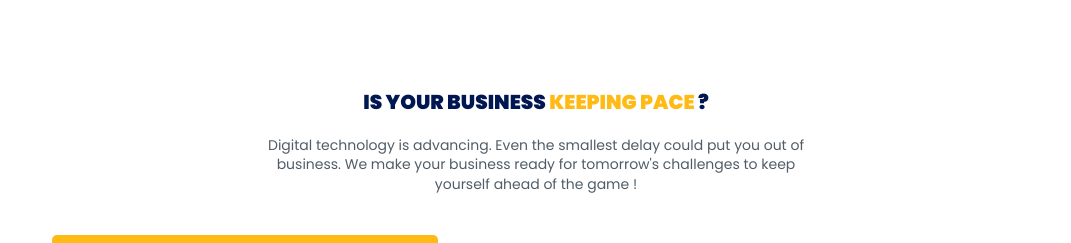
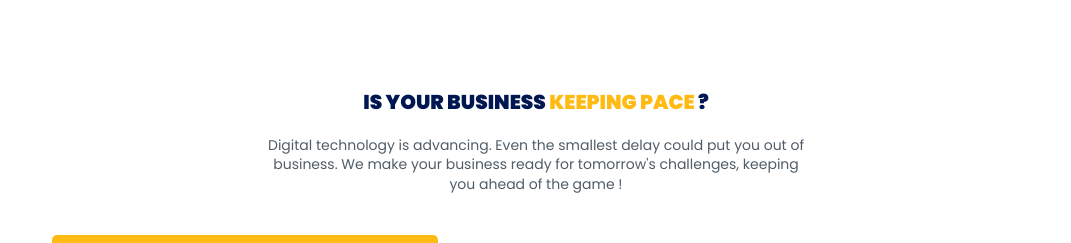
Before and after one commit to maxime-dot/website3, a Next.js app: page / in a window 1280 px wide. Shown: the part 2080-2323 px from the top of the page, without its empty margins (104-1175 px from the left). Built offline with nearby package versions, Linux system fonts and the light colour scheme.

Commit message:
refactor: change description text content

```diff
--- a/src/components/sections/main-services/MainServices.tsx
+++ b/src/components/sections/main-services/MainServices.tsx
@@ -57,7 +57,7 @@ const MainServices: React.FC = () => {
             >
               Digital technology is advancing. Even the smallest delay could put
               you out of business. We make your business ready for
-              tomorrow&apos;s challenges to keep yourself ahead of the game !
+              tomorrow&apos;s challenges, keeping you ahead of the game !
             </m.p>
           </LazyMotion>
         </div>
```
